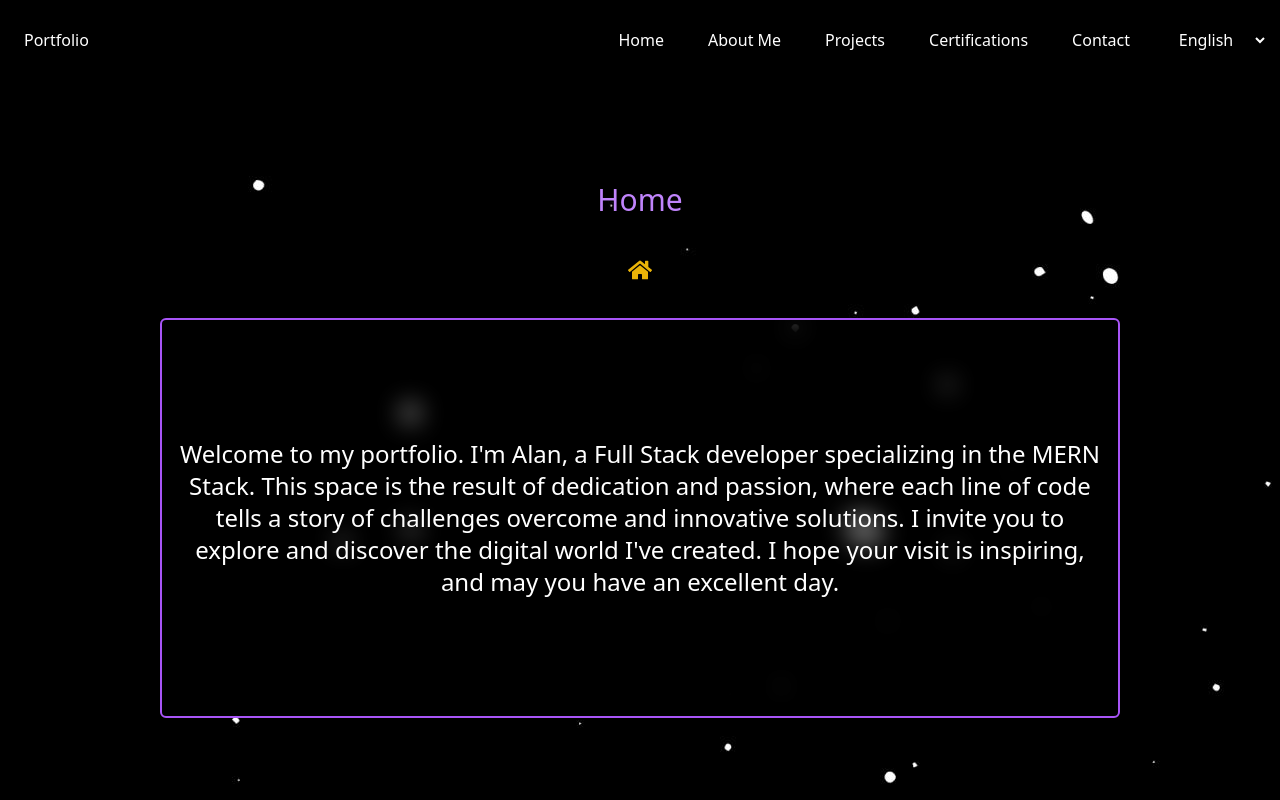
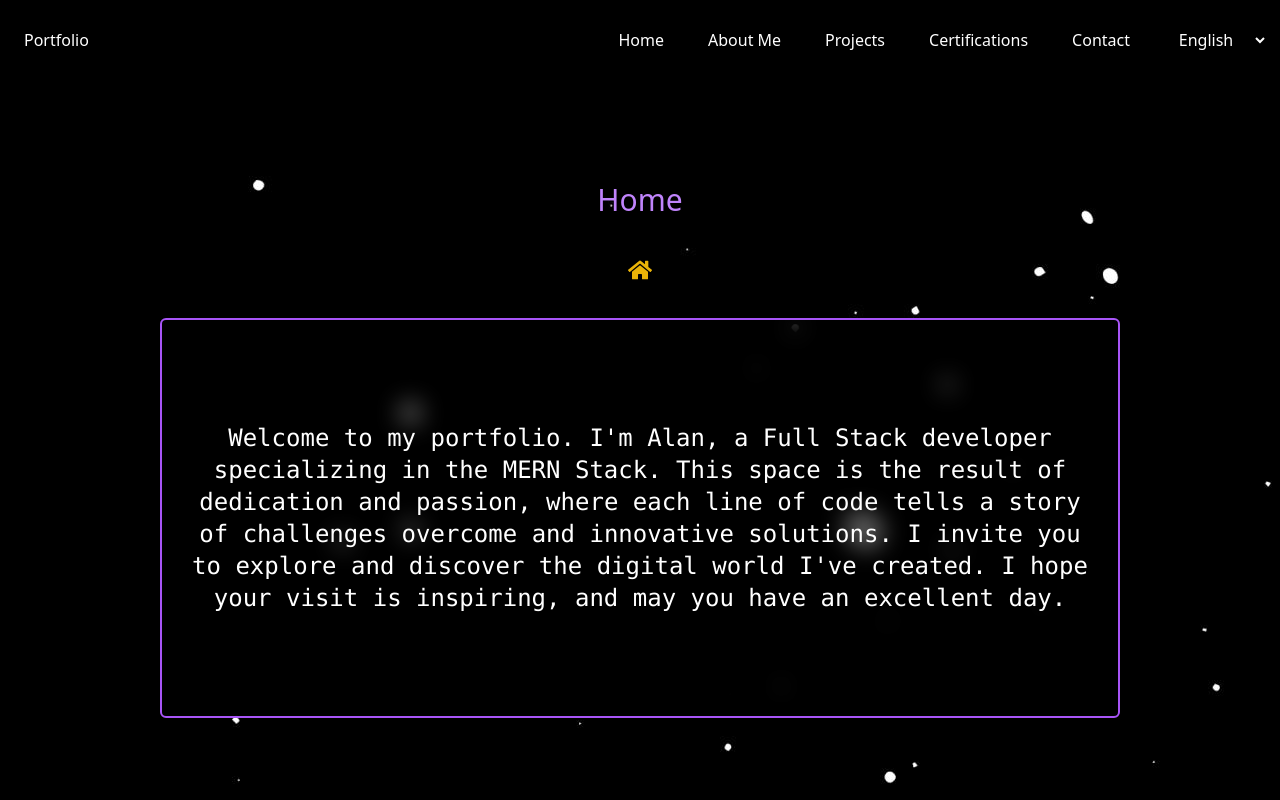
Before and after one commit to leocoiradas/Portfolio, a React (Vite) app: page / in a window 1280 px wide. Built offline with nearby package versions, Linux system fonts and the light colour scheme.

Commit message:
Introduction: Se modificó la fuente del texto del componente

```diff
--- a/src/components/home_components/Introduction.jsx
+++ b/src/components/home_components/Introduction.jsx
@@ -5,7 +5,7 @@ import { useTranslation } from "react-i18next";
 function Introduction() {
     const { t } = useTranslation("global")
     return (
-        <section className="flex justify-center items-center p-4 w-[75vw] gap-4 border-2 rounded-md border-purple-500 min-h-[50vh] backdrop-blur-md bg-black/60">
+        <section className="flex justify-center items-center p-4 w-[75vw] gap-4 border-2 rounded-md border-purple-500 min-h-[50vh] backdrop-blur-md bg-black/60 font-mono">
             <article className="flex flex-col justify-center items-center w-full gap-4">
                 <p className="lg:text-2xl text-center text-white">{t("home.message")}</p>
             </article>
```
